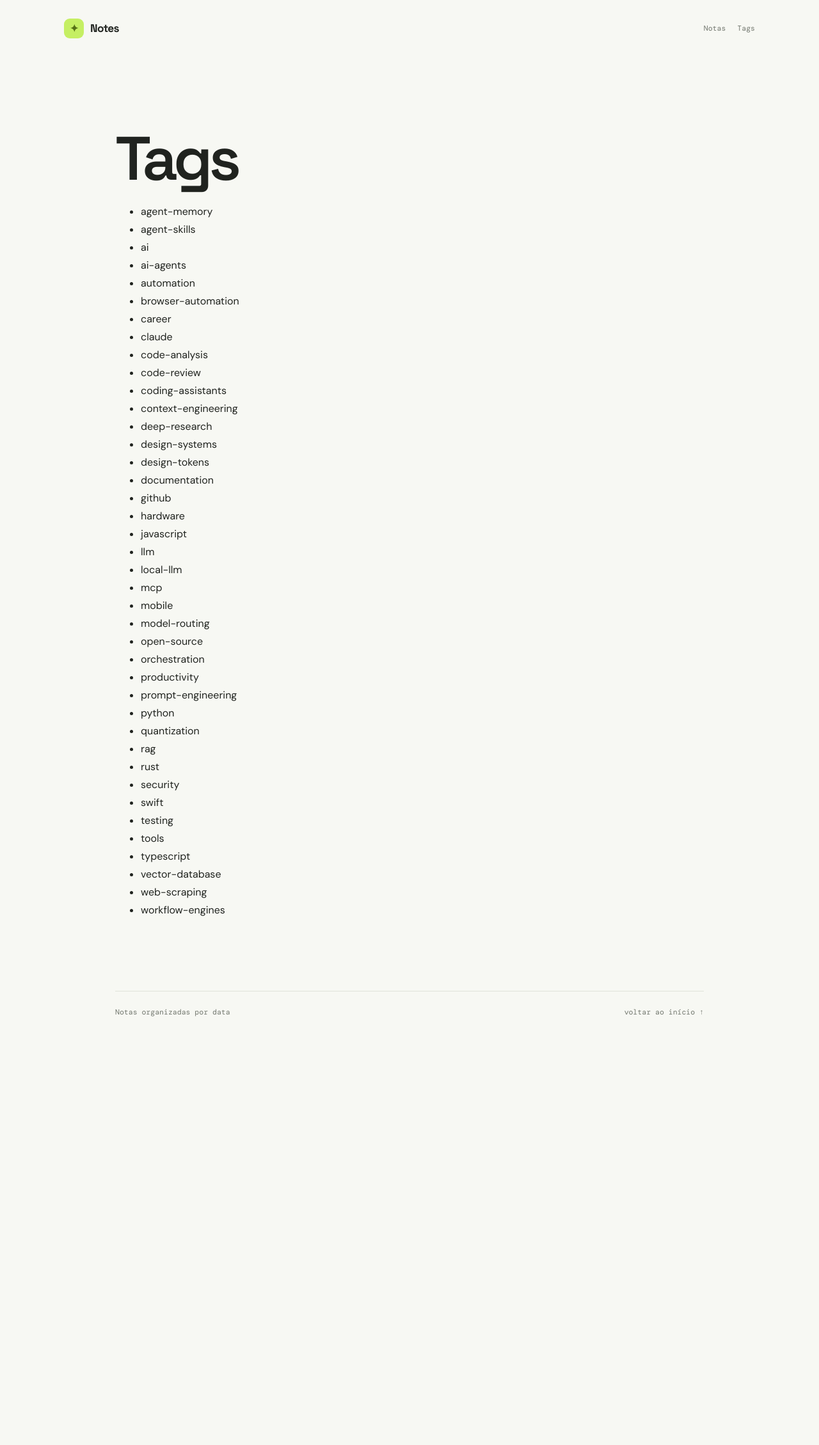
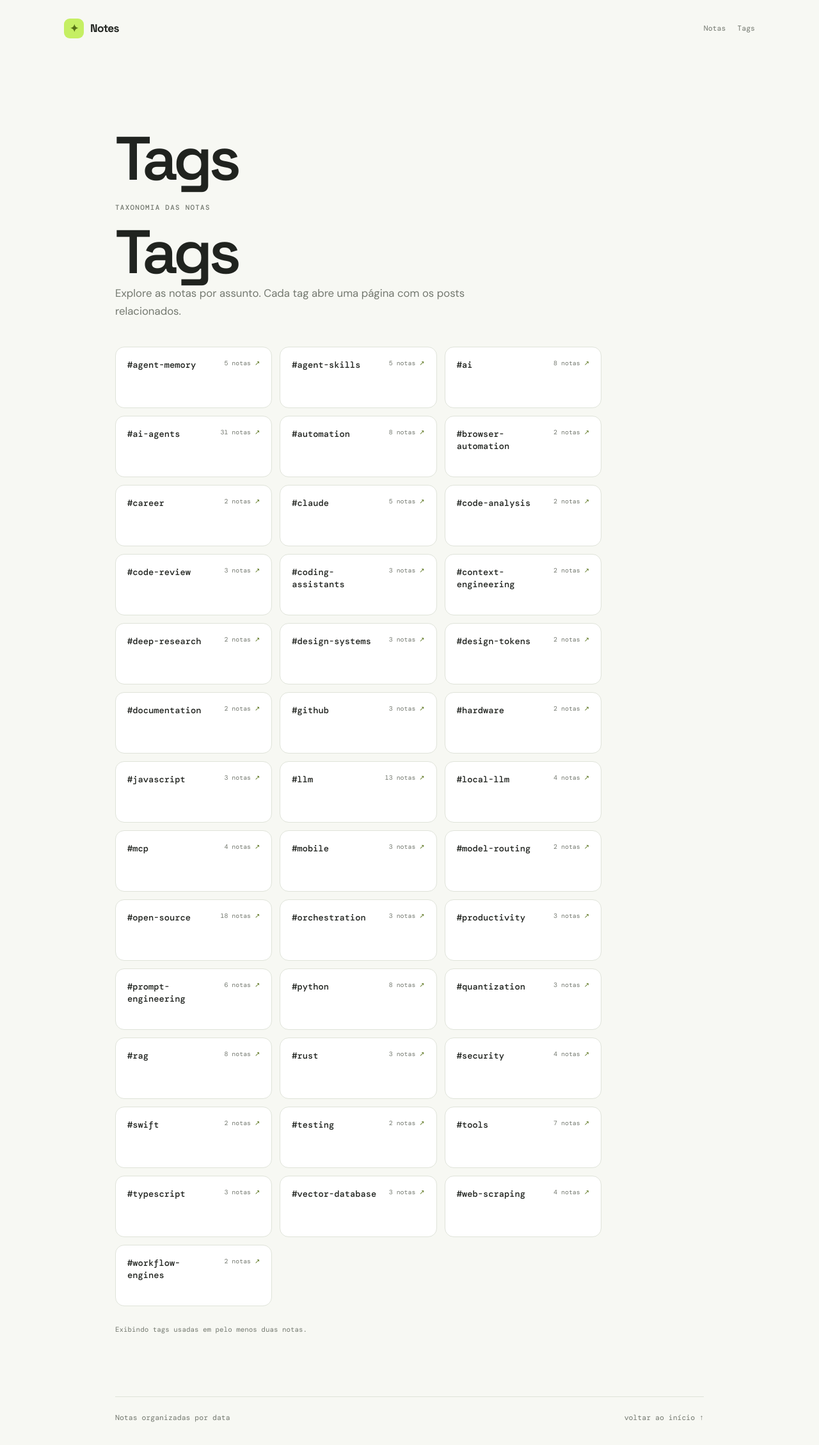
Before and after one commit to ronanrodrigo/notes, a Jekyll site: the page built from list-tags.md, in a window 1280 px wide. Shown: the whole page at 64% size. Built offline with Jekyll 4.4.1, drawn with Linux system fonts in a browser that asks for light colours; before the commit the page ends 1625 px from its top, so only the background shows below that.

Commit message:
feat: add polished tag index and filtered tag pages

```diff
--- a/_layouts/default.html
+++ b/_layouts/default.html
@@ -10,6 +10,7 @@
 
     <link rel="stylesheet" href="{{ '/assets/css/style.css' | relative_url }}?v={{ site.time | date: '%s' }}">
     <link rel="stylesheet" href="{{ '/assets/css/table-overrides.css' | relative_url }}?v={{ site.time | date: '%s' }}">
+    <link rel="stylesheet" href="{{ '/assets/css/tag-pages.css' | relative_url }}?v={{ site.time | date: '%s' }}">
   </head>
 
   <body>
@@ -21,7 +22,7 @@
 
       <nav class="site-nav" aria-label="Navegação principal">
         <a href="{{ '/' | relative_url }}">Notas</a>
-        <a href="{{ '/tags/' | relative_url }}">Tags</a>
+        <a href="{{ '/list-tags/' | relative_url }}">Tags</a>
       </nav>
     </header>
 
--- a/_layouts/page.html
+++ b/_layouts/page.html
@@ -14,7 +14,7 @@ layout: default
   {% if page.tags and page.tags.size > 0 %}
   <div class="tags">
     {% for tag in page.tags %}
-      <a href="/notes/tags/#{{ tag | slugify }}">#{{ tag }}</a>{% unless forloop.last %} {% endunless %}
+      <a href="{{ '/tag/' | relative_url }}?tag={{ tag | slugify }}">#{{ tag }}</a>{% unless forloop.last %} {% endunless %}
     {% endfor %}
   </div>
   {% endif %}
--- a/_layouts/post.html
+++ b/_layouts/post.html
@@ -12,9 +12,7 @@ layout: default
   {% if page.tags and page.tags.size > 0 %}
   <p class="note-tags">
     {% for tag in page.tags %}
-      {% assign tag_slug = tag | slugify %}
-      {% capture tag_url %}/tags/#{{ tag_slug }}{% endcapture %}
-      <a href="{{ tag_url | relative_url }}">#{{ tag }}</a>{% unless forloop.last %} · {% endunless %}
+      <a href="{{ '/tag/' | relative_url }}?tag={{ tag | slugify }}">#{{ tag }}</a>{% unless forloop.last %} · {% endunless %}
     {% endfor %}
   </p>
   {% endif %}
--- /dev/null
+++ b/assets/css/tag-pages.css
@@ -0,0 +1,120 @@
+.section-intro {
+  max-width: 620px;
+  margin: 0;
+  color: var(--muted);
+  font-size: 1.05rem;
+  line-height: 1.65;
+}
+
+.tag-grid {
+  display: grid;
+  grid-template-columns: repeat(3, minmax(0, 1fr));
+  gap: 12px;
+  margin: 42px 0 0;
+  padding: 0;
+  list-style: none;
+}
+
+.tag-index-item {
+  margin: 0;
+}
+
+.tag-index-link {
+  display: flex;
+  min-height: 96px;
+  align-items: flex-start;
+  justify-content: space-between;
+  gap: 16px;
+  padding: 18px;
+  border: 1px solid var(--line);
+  border-radius: 14px;
+  color: var(--ink);
+  background: var(--card);
+  text-decoration: none;
+  transition: border-color .2s ease, box-shadow .2s ease, transform .2s ease;
+}
+
+.tag-index-link:hover {
+  border-color: var(--accent-dark);
+  box-shadow: var(--shadow);
+  color: var(--ink);
+  transform: translateY(-3px);
+}
+
+.tag-index-name {
+  overflow-wrap: anywhere;
+  font: 500 .86rem/1.4 'DM Mono', monospace;
+}
+
+.tag-index-count {
+  flex: 0 0 auto;
+  color: var(--muted);
+  font: .62rem/1.4 'DM Mono', monospace;
+  text-align: right;
+  white-space: nowrap;
+}
+
+.tag-index-count span,
+.tag-index-link:hover .tag-index-count {
+  color: var(--accent-dark);
+}
+
+.tag-index-note {
+  margin: 28px 0 0;
+  color: var(--muted);
+  font: .68rem/1.5 'DM Mono', monospace;
+}
+
+.tag-page .section-heading {
+  margin-bottom: 28px;
+}
+
+.tag-page-meta {
+  min-height: 1.2em;
+  margin: 0 0 18px;
+  color: var(--accent-dark);
+  font: 500 .72rem/1.5 'DM Mono', monospace;
+}
+
+.tag-page-empty {
+  margin: 0 0 28px;
+  padding: 18px 20px;
+  border: 1px dashed var(--line);
+  border-radius: 12px;
+  color: var(--muted);
+  background: color-mix(in srgb, var(--line) 18%, transparent);
+  font-size: .9rem;
+}
+
+.tag-page-empty[hidden] {
+  display: none;
+}
+
+.tag-page-nav {
+  margin: 34px 0 0;
+  font: .72rem 'DM Mono', monospace;
+}
+
+.tag-post-grid {
+  margin-top: 0;
+}
+
+.tag-post-grid .post-card[hidden] {
+  display: none;
+}
+
+@media (max-width: 780px) {
+  .tag-grid {
+    grid-template-columns: repeat(2, minmax(0, 1fr));
+  }
+}
+
+@media (max-width: 520px) {
+  .tag-grid {
+    grid-template-columns: 1fr;
+  }
+
+  .tag-index-link {
+    min-height: 0;
+  }
+}
--- a/list-tags.md
+++ b/list-tags.md
@@ -13,16 +13,31 @@ permalink: /list-tags/
 
 {% assign all_tags = all_tags | uniq | sort %}
 
-<ul>
-{% for tag in all_tags %}
-  {% assign tag_count = 0 %}
-  {% for post in site.posts %}
-    {% if post.tags contains tag %}
-      {% assign tag_count = tag_count | plus: 1 %}
-    {% endif %}
-  {% endfor %}
-  {% if tag_count >= 2 %}
-    <li>{{ tag }}</li>
-  {% endif %}
-{% endfor %}
-</ul>
+<section class="tag-index" aria-labelledby="tag-index-title">
+  <div class="section-heading">
+    <p class="eyebrow">taxonomia das notas</p>
+    <h1 id="tag-index-title">Tags</h1>
+    <p class="section-intro">Explore as notas por assunto. Cada tag abre uma página com os posts relacionados.</p>
+  </div>
+
+  <ul class="tag-grid">
+    {% for tag in all_tags %}
+      {% assign tag_count = 0 %}
+      {% for post in site.posts %}
+        {% if post.tags contains tag %}
+          {% assign tag_count = tag_count | plus: 1 %}
+        {% endif %}
+      {% endfor %}
+      {% if tag_count >= 2 %}
+      <li class="tag-index-item">
+        <a class="tag-index-link" href="{{ '/tag/' | relative_url }}?tag={{ tag | slugify }}">
+          <span class="tag-index-name">#{{ tag }}</span>
+          <span class="tag-index-count">{{ tag_count }} {% if tag_count == 1 %}nota{% else %}notas{% endif %} <span aria-hidden="true">↗</span></span>
+        </a>
+      </li>
+      {% endif %}
+    {% endfor %}
+  </ul>
+
+  <p class="tag-index-note">Exibindo tags usadas em pelo menos duas notas.</p>
+</section>
```
Also changed, not shown: index.md (+2 -2 lines), tag.md (added, +85 -0 lines), tags.md (+3 -1 lines).
